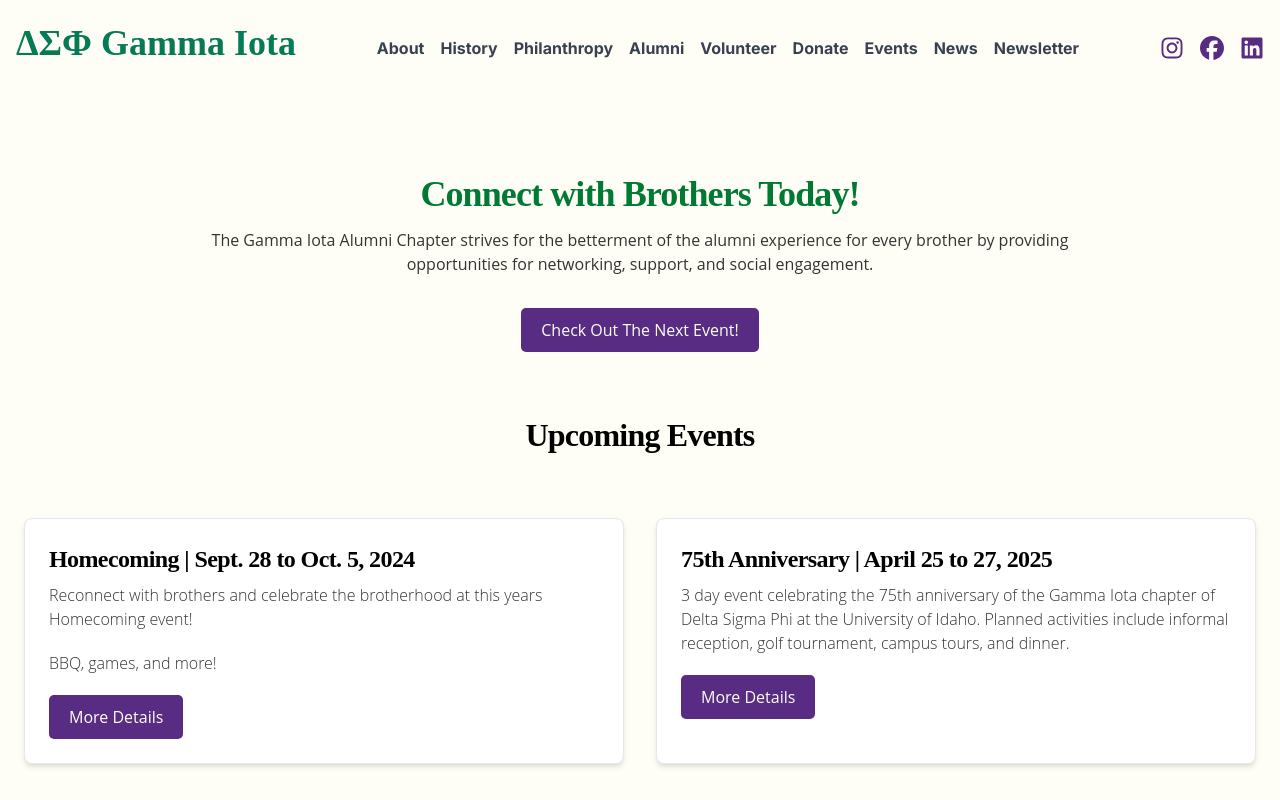
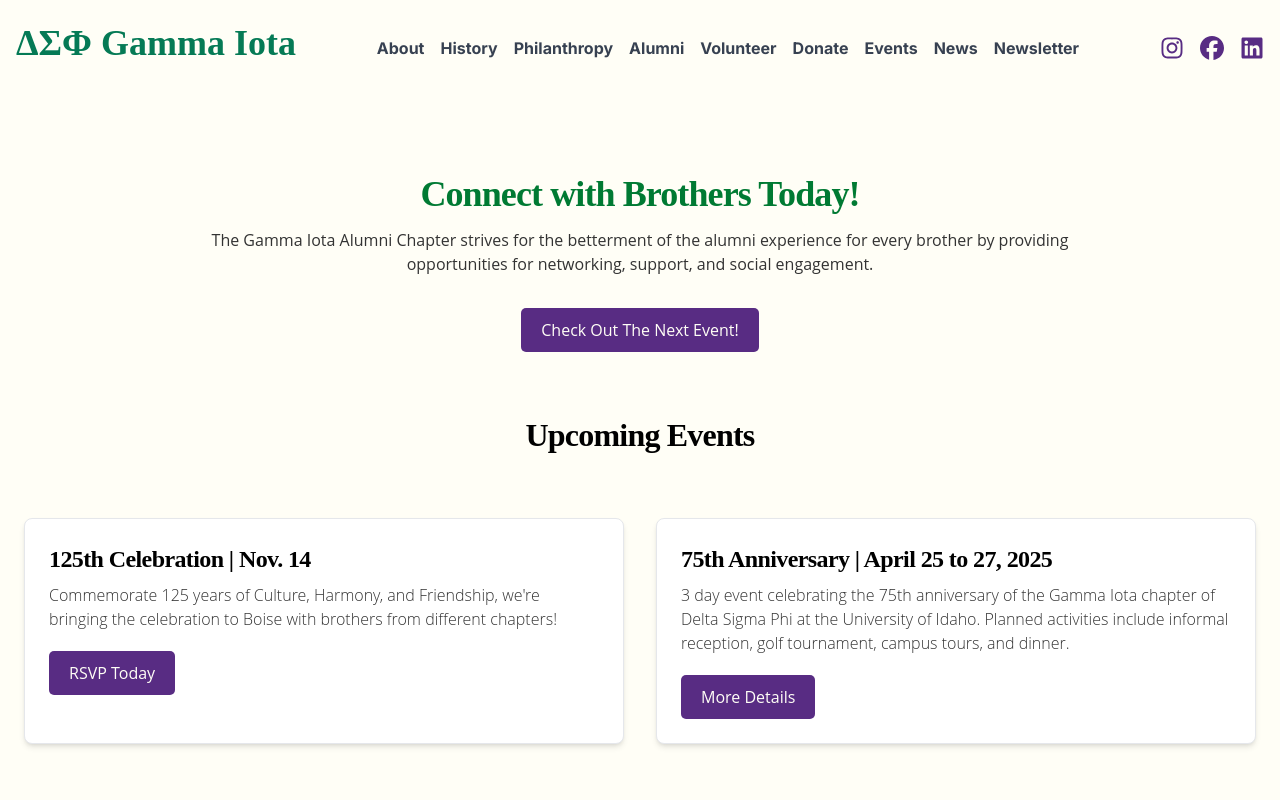
Before and after one commit to MSBivens/dsp, a Next.js app in the folder dsp/: page /alumni in a window 1280 px wide. Shown: the top 800 px of the page. Built offline with nearby package versions, Linux system fonts and the light colour scheme.

Commit message:
updating events

```diff
--- a/dsp/src/app/components/upcomingEvents.jsx
+++ b/dsp/src/app/components/upcomingEvents.jsx
@@ -8,17 +8,18 @@ export default function upcomingEvents() {
         <div class="grid gap-8 lg:grid-cols-2">
           <article class="hover:shadow-lg p-6 bg-white rounded-lg border border-gray-200 shadow-md dark:bg-gray-800 dark:border-gray-700">
             <h3 class="mb-2 text-2xl font-bold tracking-tight ">
-              Homecoming | Sept. 28 to Oct. 5, 2024
+              125th Celebration | Nov. 14
             </h3>
             <p class="mb-5 font-light ">
-              Reconnect with brothers and celebrate the brotherhood at this
-              years Homecoming event!
+              Commemorate 125 years of Culture, Harmony, and Friendship,
+              we&apos;re bringing the celebration to Boise with brothers from
+              different chapters!
             </p>
-            <p class="mb-5 font-light ">BBQ, games, and more!</p>
+            {/* <p class="mb-5 font-light ">BBQ, games, and more!</p> */}
             <div class="flex justify-between items-center">
               <button className="cta-button inline-flex items-center justify-center px-5 py-3 mr-3 text-base font-medium text-center  rounded-lg bg-primary-700 hover:bg-primary-800 focus:ring-4 focus:ring-primary-300 dark:focus:ring-primary-900">
-                <a href="https://www.uidaho.edu/events/signature-events/homecoming">
-                  <p className="cta-text">More Details</p>
+                <a href="https://t.e2ma.net/click/tizjxj/hhmv01od/92ljpz">
+                  <p className="cta-text">RSVP Today</p>
                 </a>
               </button>
             </div>
```
